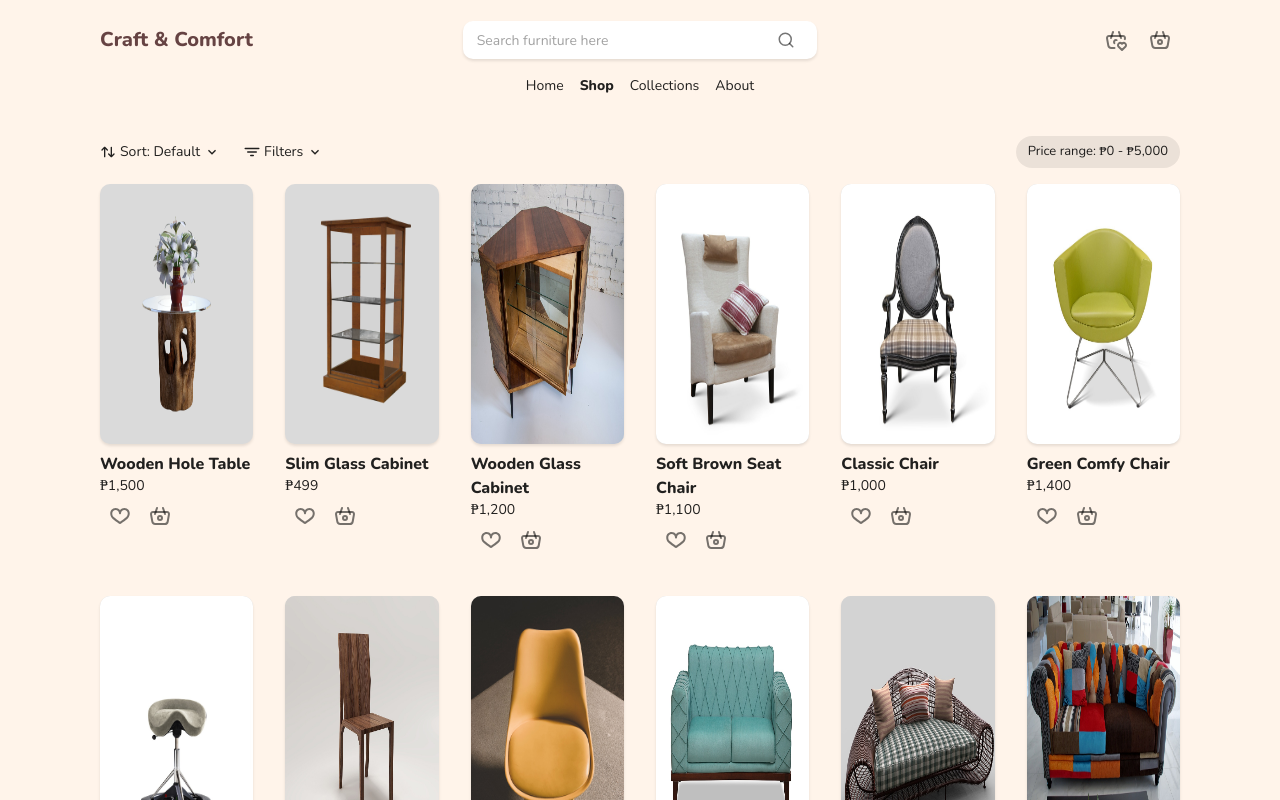
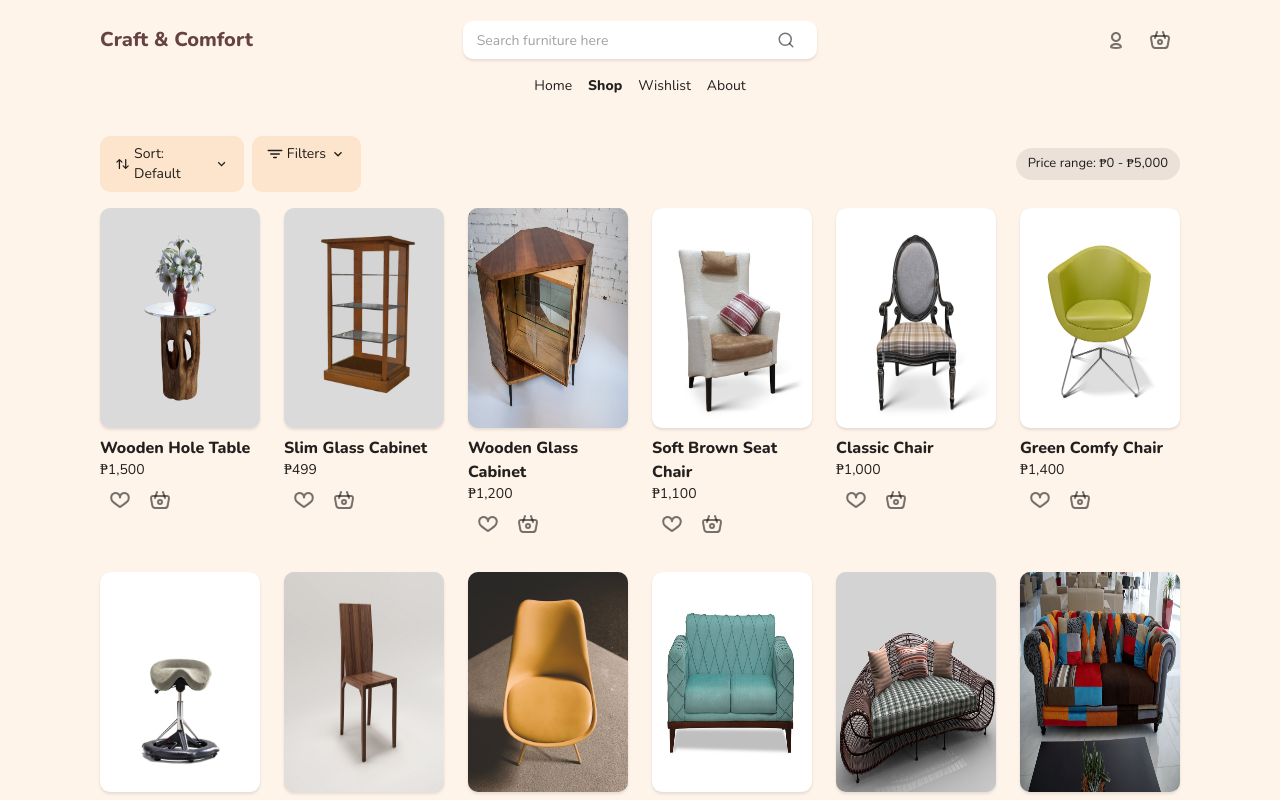
Before and after one commit to macariojenmar/craft-and-comfort, a React (Vite) app: page /shop in a window 1280 px wide. Shown: the top 800 px of the page. Built offline with nearby package versions, Linux system fonts and the light colour scheme.

Commit message:
Refs to issue #13 and #10 added wishlist to navigation

```diff
--- a/src/components/pages/about/AboutPage.jsx
+++ b/src/components/pages/about/AboutPage.jsx
@@ -13,7 +13,7 @@ const AboutPage = () => {
             image={'/CCAboutImage.png'}
             height={{
               xs: '320px',
-              md: '320px'
+              md: '350px'
             }}
           />
         </Grid2>
--- a/src/components/pages/furnitureDetails/FurnitureDetails.jsx
+++ b/src/components/pages/furnitureDetails/FurnitureDetails.jsx
@@ -40,6 +40,11 @@ const FurnitureDetails = () => {
     toast.success('Link copied to clipboard!')
   };
 
+  const handleAddToCart = (item) => {
+    addCartItem(item)
+    toast('Added to basket!', { icon: '🧺' });
+  };
+
   return (
     <Fragment>
       <AppLayout padding={{ xs: '15px 15px', md: '20px 420px' }}>
@@ -66,6 +71,18 @@ const FurnitureDetails = () => {
             <Box sx={{ height: '120px', mb: 2 }}>
               <Typography variant="body2" mt={1}>{selectedFurniture?.description}</Typography>
             </Box>
+            <Stack mt={2} mb={2} direction={'row'} gap={1}>
+              <Button
+                variant="contained"
+                size="large"
+                fullWidth
+                sx={{ fontWeight: 800 }}
+                onClick={() => handleAddToCart(selectedFurniture)}
+              >
+                ADD TO BASKET
+              </Button>
+              <GenericLikeButton item={selectedFurniture} />
+            </Stack>
             <ReviewsStars reviews={selectedFurniture?.reviews?.length} rating={4} />
             <Box sx={{
               backgroundColor: 'grey.main',
@@ -99,18 +116,6 @@ const FurnitureDetails = () => {
                 />
               </Box>
             </Box>
-            <Stack mt={2} direction={'row'} gap={1}>
-              <Button
-                variant="contained"
-                size="large"
-                fullWidth
-                sx={{ fontWeight: 800 }}
-                onClick={() => addCartItem(selectedFurniture)}
-              >
-                ADD TO BASKET
-              </Button>
-              <GenericLikeButton item={selectedFurniture} />
-            </Stack>
           </Grid2>
         </Grid2>
       </AppLayout>
--- a/src/components/pages/shop/ShopPage.jsx
+++ b/src/components/pages/shop/ShopPage.jsx
@@ -61,21 +61,37 @@ const ShopPage = () => {
     <AppLayout>
       <Grid2 container mb={2} alignItems={'center'} spacing={1.5}>
         <Grid2 container item size={{ xs: 12, md: 3 }}>
-          <Stack direction={'row'} gap={3}>
+          <Stack direction={'row'} gap={1}>
+            <Box
+              sx={{
+                backgroundColor: 'grey.main',
+                padding: '8px 15px',
+                borderRadius: '10px'
+              }}
+              onClick={(event) => handleOpenFilterPopover(event, 'sort')}
+            >
               <GenericIconLabel
                 label={`Sort: ${kebabToCapitalized(sortType)}`}
                 startIcon={<TbArrowsSort />}
                 endIcon={<MdKeyboardArrowDown />}
                 select={true}
-              onClick={(event) => handleOpenFilterPopover(event, 'sort')}
               />
+            </Box>
+            <Box
+              sx={{
+                backgroundColor: 'grey.main',
+                padding: '8px 15px',
+                borderRadius: '10px'
+              }}
+              onClick={(event) => handleOpenFilterPopover(event, 'filters')}
+            >
               <GenericIconLabel
                 label={'Filters'}
                 startIcon={<IoFilter />}
                 endIcon={<MdKeyboardArrowDown />}
                 select={true}
-              onClick={(event) => handleOpenFilterPopover(event, 'filters')}
               />
+            </Box>
           </Stack>
         </Grid2>
         <Grid2 container item size={{ xs: 12, md: 9 }} justifyContent={{ xs: 'flex-start', md: 'flex-end' }}>
@@ -96,7 +112,7 @@ const ShopPage = () => {
         </Grid2>
       </Grid2>
       {
-        renderFurnitures?.length > 0 ? <Grid2 container spacing={4}>
+        renderFurnitures?.length > 0 ? <Grid2 container spacing={3}>
           {
             renderFurnitures?.map((item, index) => {
               return (
--- a/src/components/ui/cards/ItemCard.jsx
+++ b/src/components/ui/cards/ItemCard.jsx
@@ -28,7 +28,7 @@ export const ItemCard = (props) => {
       <Link to={`/furniture-details?id=${item?.id}`}>
         <Box
           sx={{
-            height: { xs: '320px', md: '260px' },
+            height: { xs: '320px', md: '220px' },
             mb: 1,
             backgroundColor: '#dadada',
             borderRadius: '10px',
--- a/src/components/ui/navigation/NavigationButtonList.jsx
+++ b/src/components/ui/navigation/NavigationButtonList.jsx
@@ -1,20 +1,20 @@
 import React, { useMemo, useState } from "react";
 import { Badge, Box, Button, Card, Checkbox, Chip, Divider, Drawer, FormControlLabel, Grid2, Stack, Tooltip, Typography } from "@mui/material";
 import { GenericIconButton } from "../../generic/GenericIconButton";
-import { TbBasket, TbBasketHeart, TbTrash } from "react-icons/tb";
+import { TbBasket, TbTrash } from "react-icons/tb";
 import { IoClose } from "react-icons/io5";
 import { SHADOWS } from "../../../enums/themeEnums";
 import { PESO_SYMBOL } from "../../../enums/generalEnum";
 import { formatWithThousandSeparator } from "../../../helpers/stringHelper";
 import { IoMdAdd } from "react-icons/io";
 import { LuMinus } from "react-icons/lu";
-import { useBasketStore, useLikeStore } from "../../../hooks/useStore";
+import { useBasketStore } from "../../../hooks/useStore";
 import { Link, useNavigate } from "react-router-dom";
+import { TiUserOutline } from "react-icons/ti";
 
 export const NavigationButtonList = () => {
   const { cartItems, addCartItem, removeCartItem, removeAllItem } = useBasketStore();
   const navigate = useNavigate();
-  const { likedItems } = useLikeStore();
   const [openCart, setOpenCart] = useState(false);
   const [selectedCheckout, setSelectedCheckout] = useState([]);
 
@@ -58,18 +58,10 @@ export const NavigationButtonList = () => {
 
   return (
     <Stack direction={'row'} gap={0.5}>
-      <Badge
-        badgeContent={likedItems?.length}
-        color="primary"
-        overlap="circular"
-      >
-        <Link to={'/wishlist'}>
-          <GenericIconButton
-            icon={<TbBasketHeart />}
-            tooltip={'Likes'}
-          />
-        </Link>
-      </Badge>
+      <GenericIconButton
+        icon={<TiUserOutline />}
+        tooltip={'Account'}
+      />
       <Badge
         badgeContent={renderCartItems?.length}
         color="primary"
--- a/src/enums/generalEnum.js
+++ b/src/enums/generalEnum.js
@@ -12,8 +12,8 @@ export const NAVIGATION = Object.freeze([
     title: 'Shop'
   },
   {
-    path: '/collections',
-    title: 'Collections'
+    path: '/wishlist',
+    title: 'Wishlist'
   },
   {
     path: '/about',
```
Also changed, not shown: src/components/pages/likes/WishlistPage.jsx (line endings or trailing spaces). Lines whose indentation alone changed are shown as unchanged.
